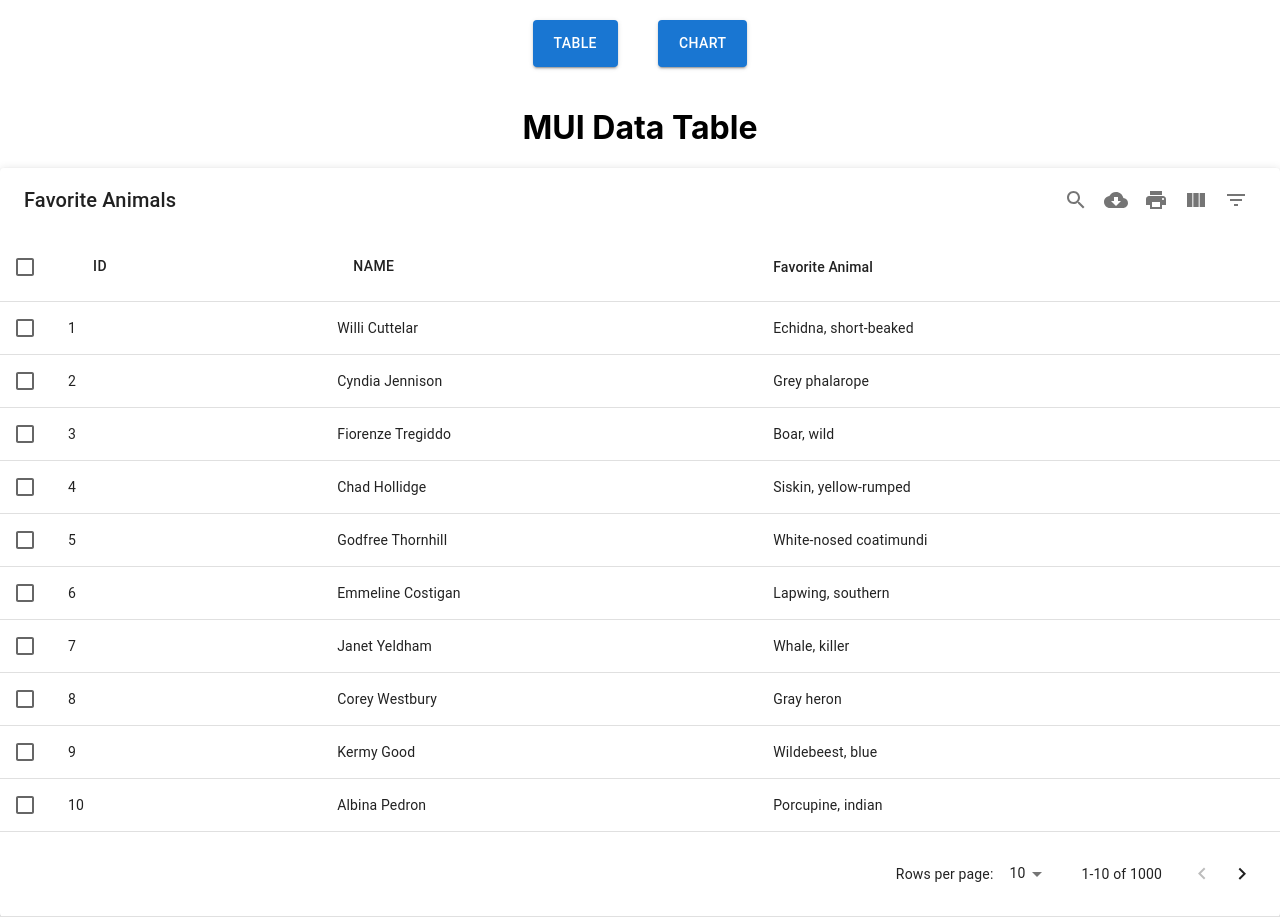
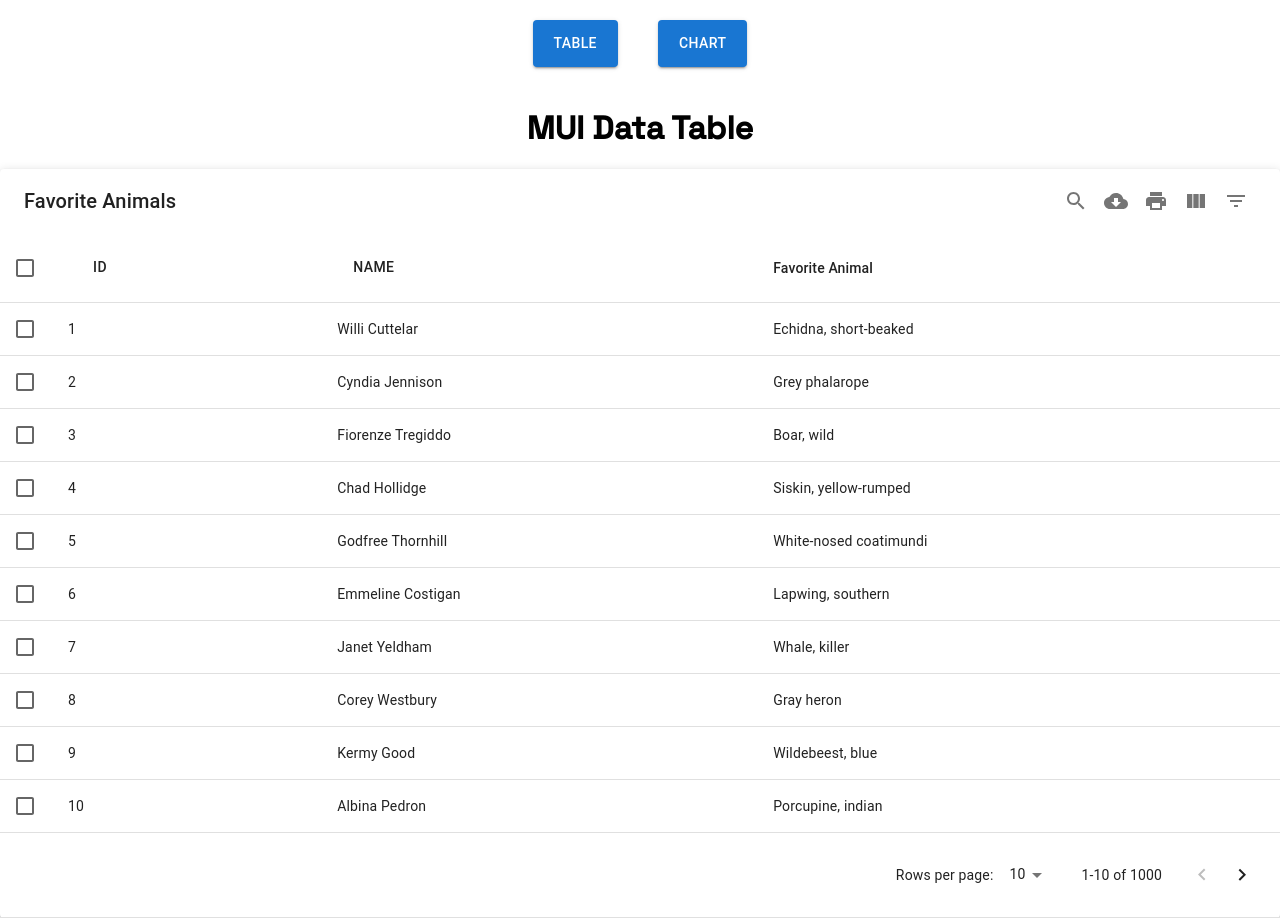
Before and after one commit to ryanjeffrey/react-open-source-libraries, a React (Create React App) app: page /table in a window 1280 px wide. Built offline with nearby package versions, Linux system fonts and the light colour scheme.

Commit message:
Add google font

```diff
--- a/src/App.css
+++ b/src/App.css
@@ -1,3 +1,5 @@
+@import url('https://fonts.googleapis.com/css2?family=Space+Grotesk:wght@300;500&display=swap');
+
 nav {
   display: flex;
   justify-content: center;
@@ -12,3 +14,7 @@
 h1 {
   text-align: center;
 }
+
+.App {
+  font-family: 'Space Grotesk', sans-serif;
+}
```
